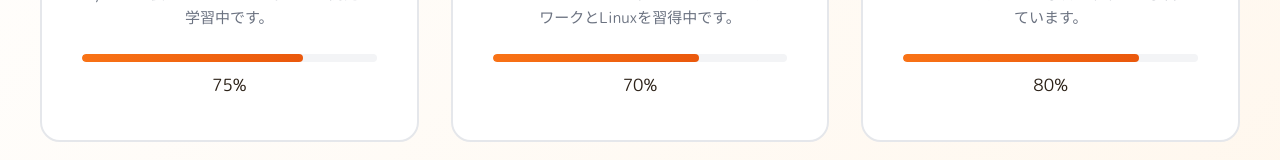
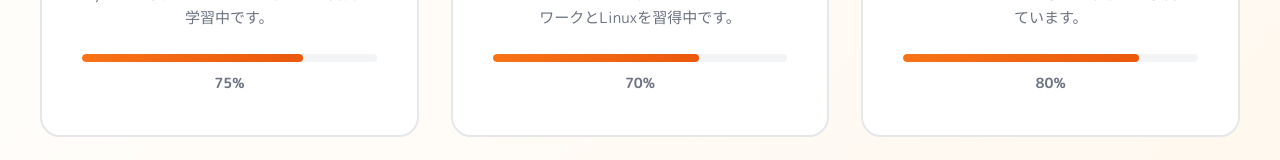
Before and after one commit to hattayu-05/react-next-portfolio, a Next.js app: page /skill in a window 1280 px wide. Shown: the part 546-706 px from the top of the page. Built offline with nearby package versions, Linux system fonts and the light colour scheme; no server answers.

Commit message:
skillページCSSの構文エラー修正（ネスト解除と全角スペース除去）

```diff
--- a/app/skill/page.module.css
+++ b/app/skill/page.module.css
@@ -132,6 +132,8 @@
   border-radius: 999px;
   overflow: hidden;
   margin-bottom: 0.5rem;
+}
+
 .skillProgress {
   height: 100%;
   background: linear-gradient(135deg, #f97316 0%, #ea580c 100%);
@@ -142,10 +144,7 @@
 .skillLevel {
   font-size: 0.875rem;
   font-weight: 600;
-    color: #f97316;
-  }
-  font-weight: 600;
-  color: #3b82f6;
+  color: #6b7280;
 }
 
 @keyframes borderGlow {
```
Lines whose indentation alone changed are shown as unchanged.
